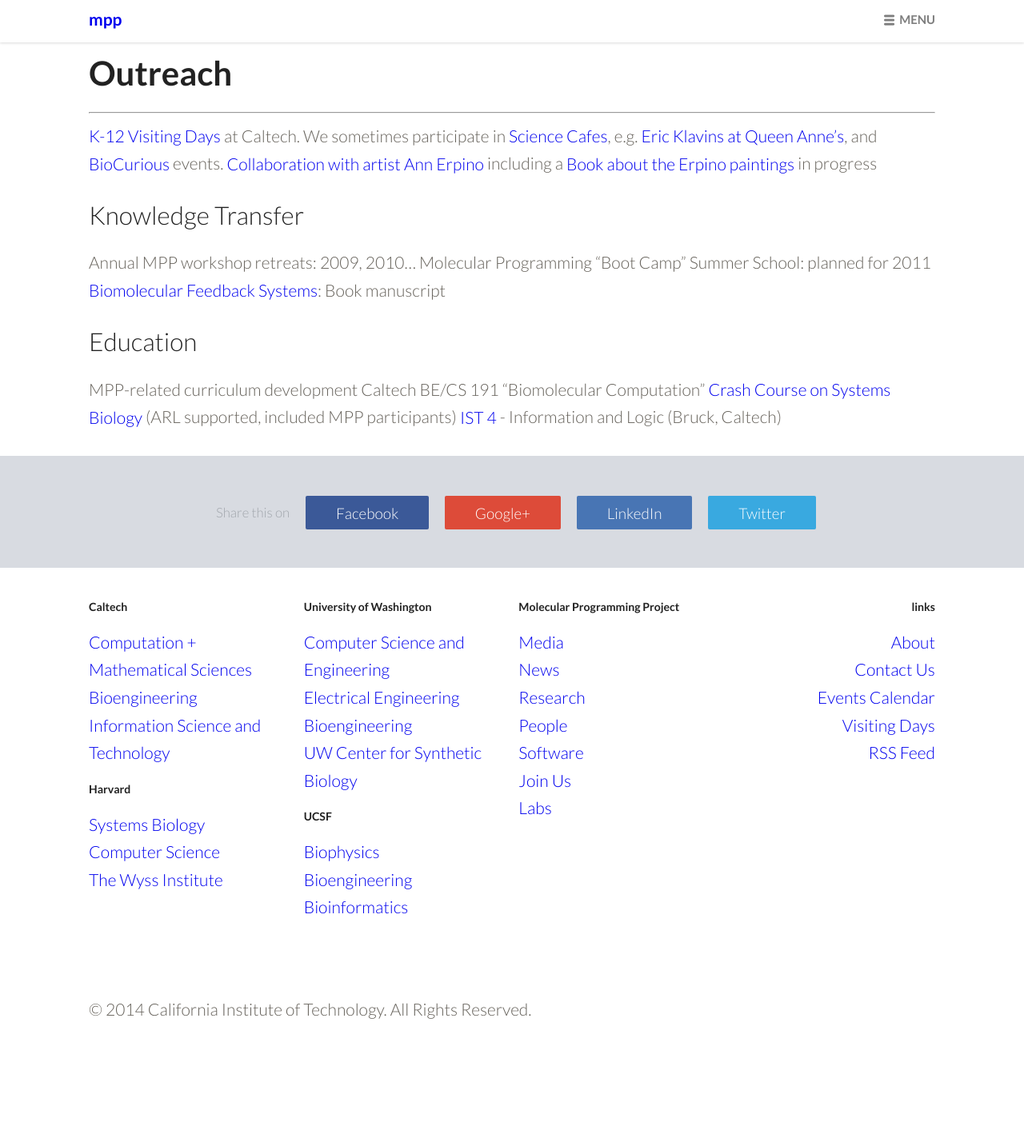
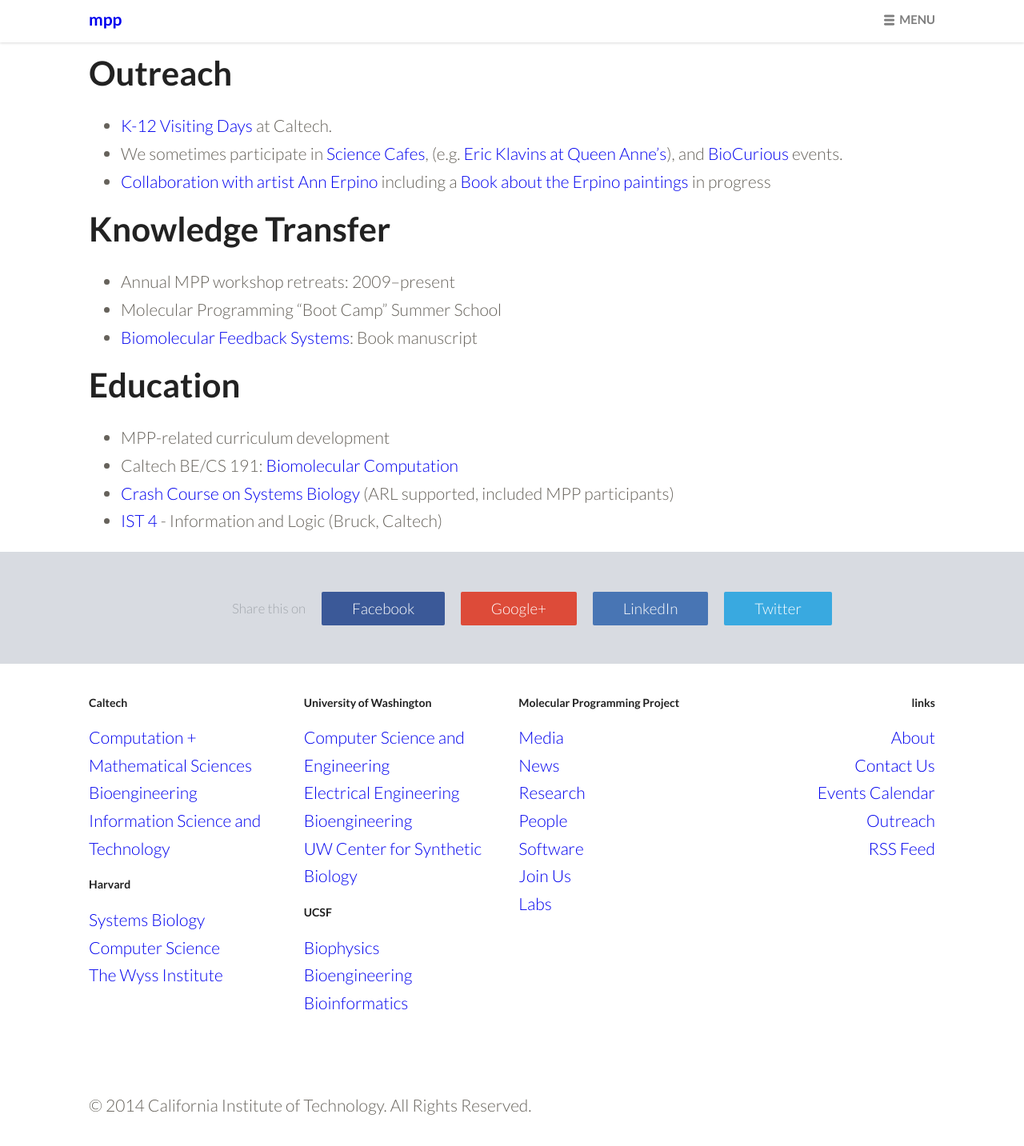
Before and after one commit to douglaslab/mpp, a Jekyll site: the page built from website/outreach.markdown, in a window 1280 px wide. Shown: the top 1433 px of the page at 80% size. Built offline with Jekyll 4.4.1, drawn with Linux system fonts in a browser that asks for light colours; nearby versions of some CDN libraries.

Commit message:
visiting days → outreach

```diff
--- a/website/_includes/footer.html
+++ b/website/_includes/footer.html
@@ -62,7 +62,7 @@
 				<li><a href="/about/">About</a></li>
 				<li><a href="/contact.html">Contact Us</a></li>
 				<li><a href="/events.html">Events Calendar</a></li>
-				<li><a href="/visiting-days.html">Visiting Days</a></li>
+				<li><a href="/outreach.html">Outreach</a></li>
 				<li><a href="/feed.xml">RSS Feed</a></li>
 
 			</ul>
--- a/website/_includes/menu.html
+++ b/website/_includes/menu.html
@@ -45,10 +45,10 @@
 			<h5>Sections</h5>
 			<ul class="horizontal">
 				<li><a href="/media.html">Media</a></li>
-				<li><a href="/news/">News</a></li>
+				<li><a href="/publications/">Latest Publications</a></li>
 				<li><a href="/outreach.html">Research</a></li>
 				<li><a href="/people.html">People</a></li>
-				<li><a href="/visiting-days.html">Visiting Days</a></li>
+				<li><a href="/outreach.html">Outreach</a></li>
 				<li><a href="/software.html">Software</a></li>
 			</ul>
 		</div>
--- a/website/assets/_sass/layout.scss
+++ b/website/assets/_sass/layout.scss
@@ -49,8 +49,8 @@ body > footer {
 
 
 .share-row {
-  @include pad(50px 0px 30px 0);
-  margin:0;
+  @include pad(50px 0px 50px 0);
+  margin:0 auto;
   ul#share-buttons{
     margin:0 auto;
     list-style-type:none;
@@ -99,7 +99,9 @@ img.icon { // circles with icons, 3 in a row
 //  padding-bottom:30px;
 }
 // text beneath the icon circles. they needed padding
-.third.centered p {padding:0 15px}
+.third.centered p {
+  padding:0 15px;
+  }
 
 
 
@@ -194,9 +196,12 @@ img.icon { // circles with icons, 3 in a row
     // height: 1.3em;
   }
 
+  .share-row{
+    @include pad(50px 0px 30px 0);
+    ul#share-buttons{width:820px;}
 
+  }
   // share icons in footer
-  ul#share-buttons{width:700px;}
 
 }
 
--- a/website/outreach.markdown
+++ b/website/outreach.markdown
@@ -1,24 +1,22 @@
 ---
 layout: page
-title: Research
+title: Outreach, Knowledge Transfer, and Education
 body_class: outreach
 published: true
 ---
 
 # Outreach
-<hr>
+- [K-12 Visiting Days](http://molecular-programming.org/MPPWiki/index.php/MPPWiki:K-12_Visiting_Days) at Caltech.
+- We sometimes participate in [Science Cafes](http://sciencecafe.org), (e.g. [Eric Klavins at Queen Anne's](http://kcts9.org/events/synthetic-biology-queen-anne-science-cafe)), and [BioCurious](http://www.biocurious.org) events.
+- [Collaboration with artist Ann Erpino](http://annerpino.com/the-winfree-series.html) including a [Book about the Erpino paintings](http://molecular-programming.org/MPPWiki/index.php/Book_about_the_Erpino_paintings) in progress
 
-<a href="/pages/outreach/visiting-days.html">K-12 Visiting Days</a> at Caltech.
-We sometimes participate in <a href="http://sciencecafe.org">Science Cafes</a>, e.g. <a href="http://kcts9.org/events/synthetic-biology-queen-anne-science-cafe">Eric Klavins at Queen Anne's</a>, and <a href="http://www.biocurious.org">BioCurious</a> events.
- <a href="http://annerpino.com/the-winfree-series.html" >Collaboration with artist Ann Erpino</a> including a <a href="/MPPWiki/index.php/Book_about_the_Erpino_paintings" title="Book about the Erpino paintings">Book about the Erpino paintings</a> in progress
+# Knowledge Transfer
+- Annual MPP workshop retreats: 2009–present
+- Molecular Programming "Boot Camp" Summer School
+- [Biomolecular Feedback Systems](http://www.cds.caltech.edu/~murray/amwiki/index.php/Biomolecular_Feedback_Systems): Book manuscript
 
-##  Knowledge Transfer
- Annual MPP workshop retreats: 2009, 2010...
- Molecular Programming "Boot Camp" Summer School: planned for 2011
- <a href="http://www.cds.caltech.edu/~murray/amwiki/index.php/Biomolecular_Feedback_Systems" >Biomolecular Feedback Systems</a>: Book manuscript
-
-## Education
- MPP-related curriculum development
- Caltech BE/CS 191 "Biomolecular Computation"
- <a href="http://www.cds.caltech.edu/~murray/wiki/index.php/ARL/ICB_Crash_Course_in_Systems_Biology,_August_2010" >Crash Course on Systems Biology</a> (ARL supported, included MPP participants)
- <a href="http://paradise.caltech.edu/ist4" >IST 4</a> - Information and Logic (Bruck, Caltech)
+# Education
+- MPP-related curriculum development
+- Caltech BE/CS 191: [Biomolecular Computation](http://www.dna.caltech.edu/courses/cs191/)
+- [Crash Course on Systems Biology](http://www.cds.caltech.edu/~murray/wiki/index.php/ARL/ICB_Crash_Course_in_Systems_Biology,_August_2010) (ARL supported, included MPP participants)
+- [IST 4](http://paradise.caltech.edu/ist4) - Information and Logic (Bruck, Caltech)
```
